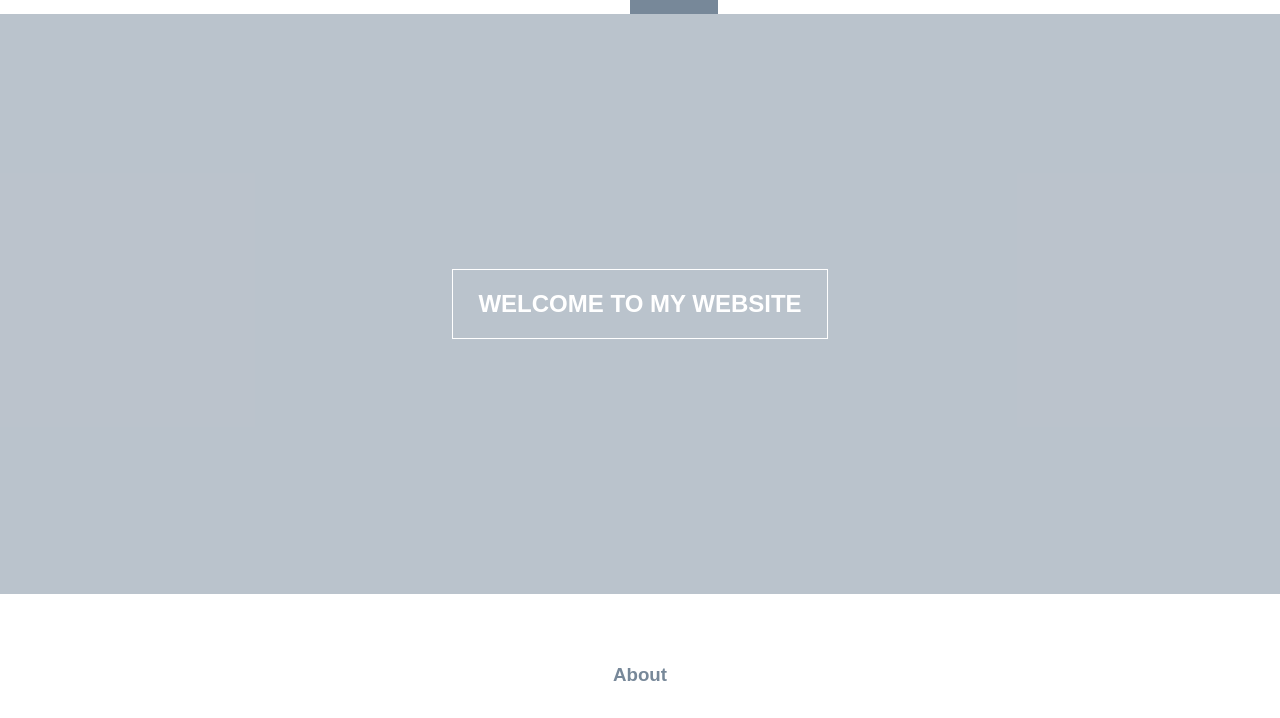
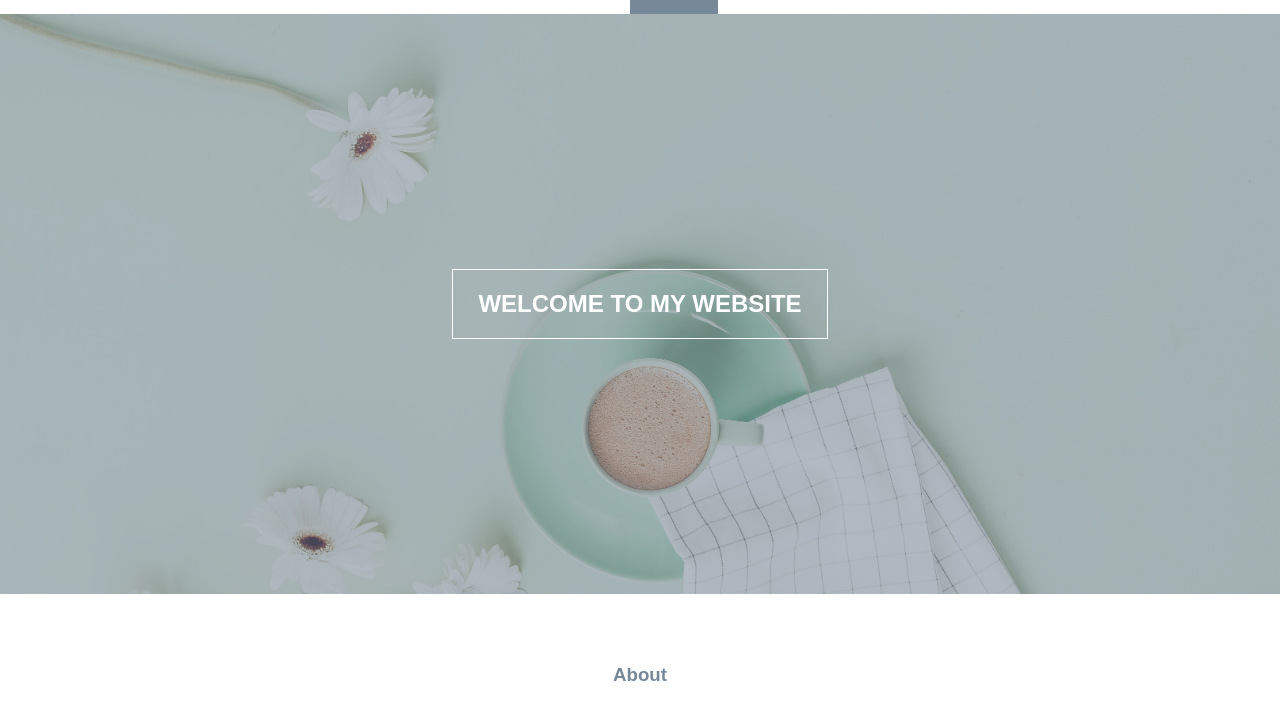
Before and after one commit to AhmadFahmii/AhmadFahmii.github.io, a plain HTML site: page index.html in a window 1280 px wide. Shown: the part 82-800 px from the top of the page. Drawn offline with nearby package versions, Linux system fonts and the light colour scheme.

Commit message:
Update style.css

```diff
--- a/style.css
+++ b/style.css
@@ -50,7 +50,7 @@ header ul li a:hover {
 }
 .banner {
     height: 60vh;
-    background-image: url('../web/banner.jpg');
+    background-image: url('banner.jpg');
     background-size: cover;
     position: relative;
     display: flex;
```
